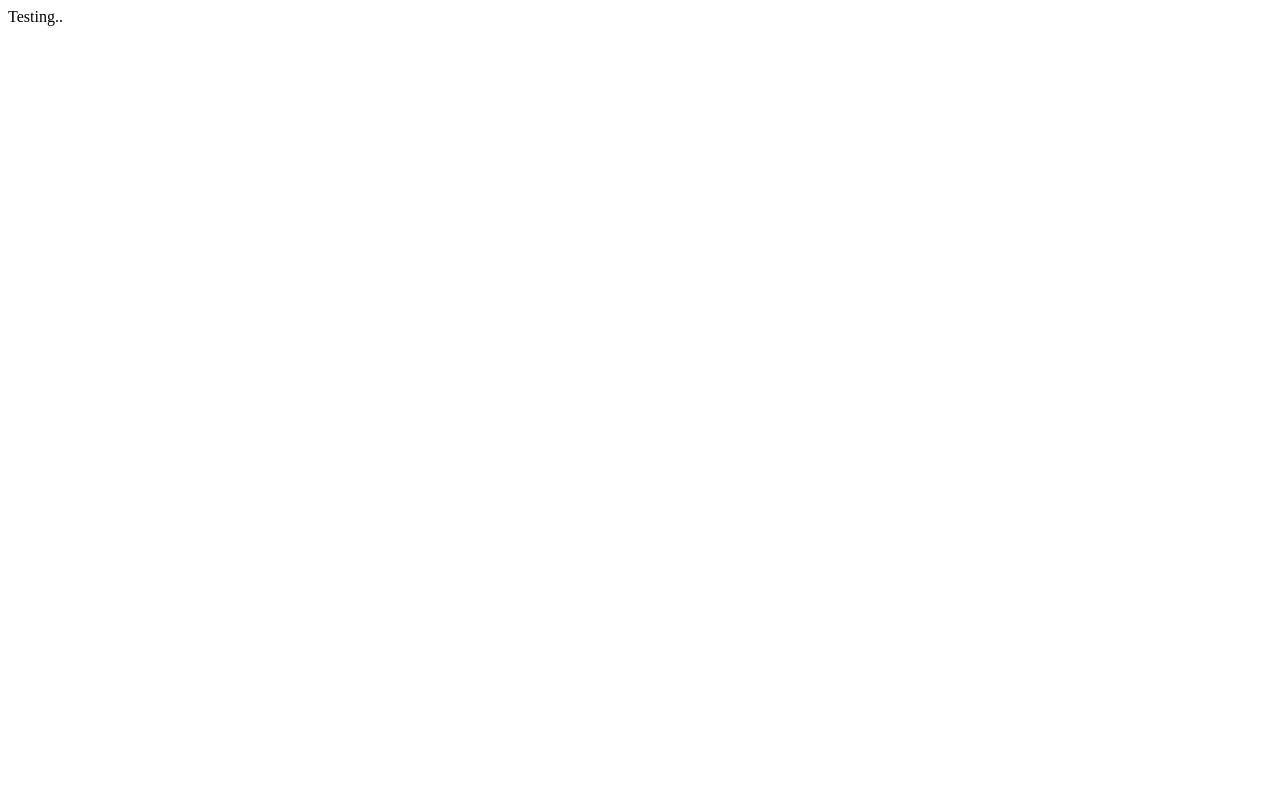
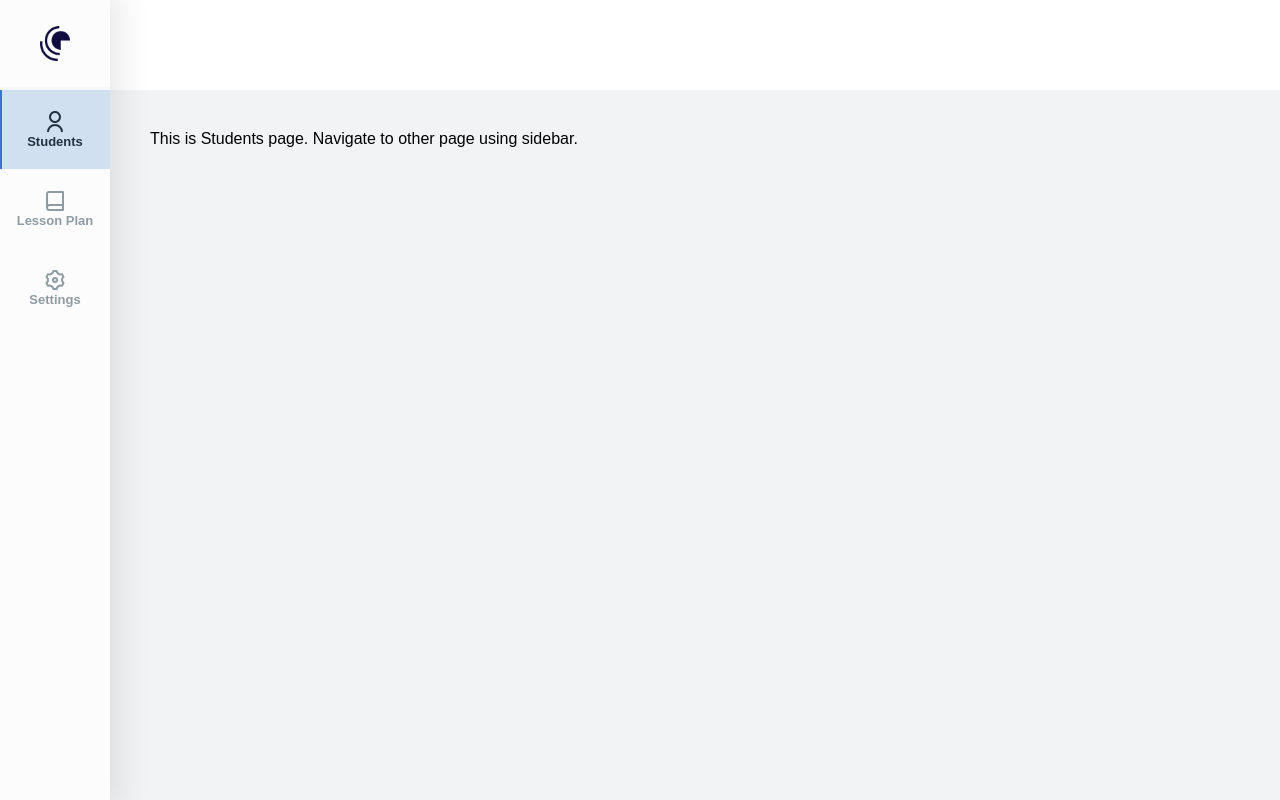
Before and after one commit to nks1998/aine-assignment, a plain HTML site: page index.html in a window 1280 px wide. Drawn offline with Linux system fonts and the light colour scheme.

Commit message:
update index

```diff
--- a/index.html
+++ b/index.html
@@ -3,9 +3,54 @@
     <meta charset="UTF-8">
     <meta http-equiv="X-UA-Compatible" content="IE=edge">
     <meta name="viewport" content="width=device-width, initial-scale=1.0">
-    <title>Aine Assignment</title>
+    <title>Aine Assignment: Students</title>
+    <link rel="stylesheet" href="./css/main.css">
 </head>
 <body>
-    Testing..
+    <div class="app-container">
+        <div class="flex h-100">
+            <!-- SIDEBAR -->
+            <div class="sidebar">
+                <div class="sidebar-logo-container">
+                    <img src="./assets/icons/logo.png" alt="Logo" class="sidebar-logo">
+                </div>
+
+                <ul class="sidebar-ul">
+                    <li class="sidebar-li sidebar-li-selected">
+                        <a class="sidebar-li-link">
+                            <svg xmlns="http://www.w3.org/2000/svg" viewBox="0 0 24 24" width="24" height="24"><path fill="none" d="M0 0h24v24H0z"/><path d="M4 22a8 8 0 1 1 16 0h-2a6 6 0 1 0-12 0H4zm8-9c-3.315 0-6-2.685-6-6s2.685-6 6-6 6 2.685 6 6-2.685 6-6 6zm0-2c2.21 0 4-1.79 4-4s-1.79-4-4-4-4 1.79-4 4 1.79 4 4 4z"/></svg>
+                            <span>Students</span>
+                        </a>
+                    </li>
+
+                    <li class="sidebar-li">
+                        <a class="sidebar-li-link" href="./pages/lesson-plan.html">
+                            <svg xmlns="http://www.w3.org/2000/svg" viewBox="0 0 24 24" width="24" height="24"><path fill="none" d="M0 0h24v24H0z"/><path d="M3 18.5V5a3 3 0 0 1 3-3h14a1 1 0 0 1 1 1v18a1 1 0 0 1-1 1H6.5A3.5 3.5 0 0 1 3 18.5zM19 20v-3H6.5a1.5 1.5 0 0 0 0 3H19zM5 15.337A3.486 3.486 0 0 1 6.5 15H19V4H6a1 1 0 0 0-1 1v10.337z"/></svg>
+                            <span>Lesson Plan</span>
+                        </a>
+                    </li>
+
+                    <li class="sidebar-li">
+                        <a class="sidebar-li-link" href="./pages/settings.html">
+                            <svg xmlns="http://www.w3.org/2000/svg" viewBox="0 0 24 24" width="24" height="24"><path fill="none" d="M0 0h24v24H0z"/><path d="M3.34 17a10.018 10.018 0 0 1-.978-2.326 3 3 0 0 0 .002-5.347A9.99 9.99 0 0 1 4.865 4.99a3 3 0 0 0 4.631-2.674 9.99 9.99 0 0 1 5.007.002 3 3 0 0 0 4.632 2.672c.579.59 1.093 1.261 1.525 2.01.433.749.757 1.53.978 2.326a3 3 0 0 0-.002 5.347 9.99 9.99 0 0 1-2.501 4.337 3 3 0 0 0-4.631 2.674 9.99 9.99 0 0 1-5.007-.002 3 3 0 0 0-4.632-2.672A10.018 10.018 0 0 1 3.34 17zm5.66.196a4.993 4.993 0 0 1 2.25 2.77c.499.047 1 .048 1.499.001A4.993 4.993 0 0 1 15 17.197a4.993 4.993 0 0 1 3.525-.565c.29-.408.54-.843.748-1.298A4.993 4.993 0 0 1 18 12c0-1.26.47-2.437 1.273-3.334a8.126 8.126 0 0 0-.75-1.298A4.993 4.993 0 0 1 15 6.804a4.993 4.993 0 0 1-2.25-2.77c-.499-.047-1-.048-1.499-.001A4.993 4.993 0 0 1 9 6.803a4.993 4.993 0 0 1-3.525.565 7.99 7.99 0 0 0-.748 1.298A4.993 4.993 0 0 1 6 12c0 1.26-.47 2.437-1.273 3.334a8.126 8.126 0 0 0 .75 1.298A4.993 4.993 0 0 1 9 17.196zM12 15a3 3 0 1 1 0-6 3 3 0 0 1 0 6zm0-2a1 1 0 1 0 0-2 1 1 0 0 0 0 2z"/></svg>
+                            <span>Settings</span>
+                        </a>
+                    </li>
+                </ul>
+            </div>
+            <!-- SIDEBAR ENDS -->
+
+            <!-- MAIN CONTENT -->
+
+            <div class="main-content flex-1">
+                <nav class="navbar"></nav>
+
+                <div class="page-content-container flex-1">
+                    This is Students page. Navigate to other page using sidebar.
+                </div>
+            </div>
+            <!-- MAIN CONTENT ENDS -->
+        </div>
+    </div>
 </body>
 </html>
```
